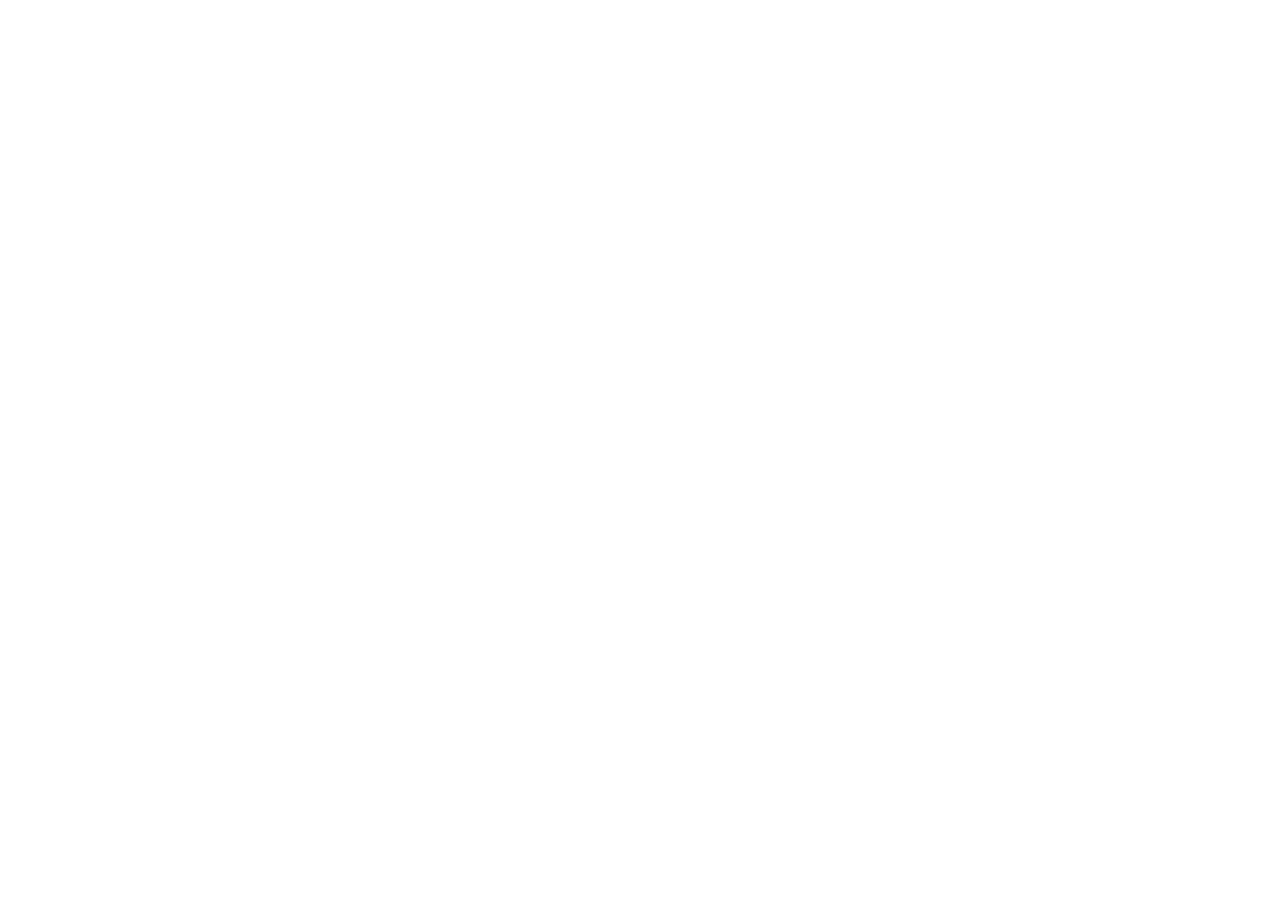
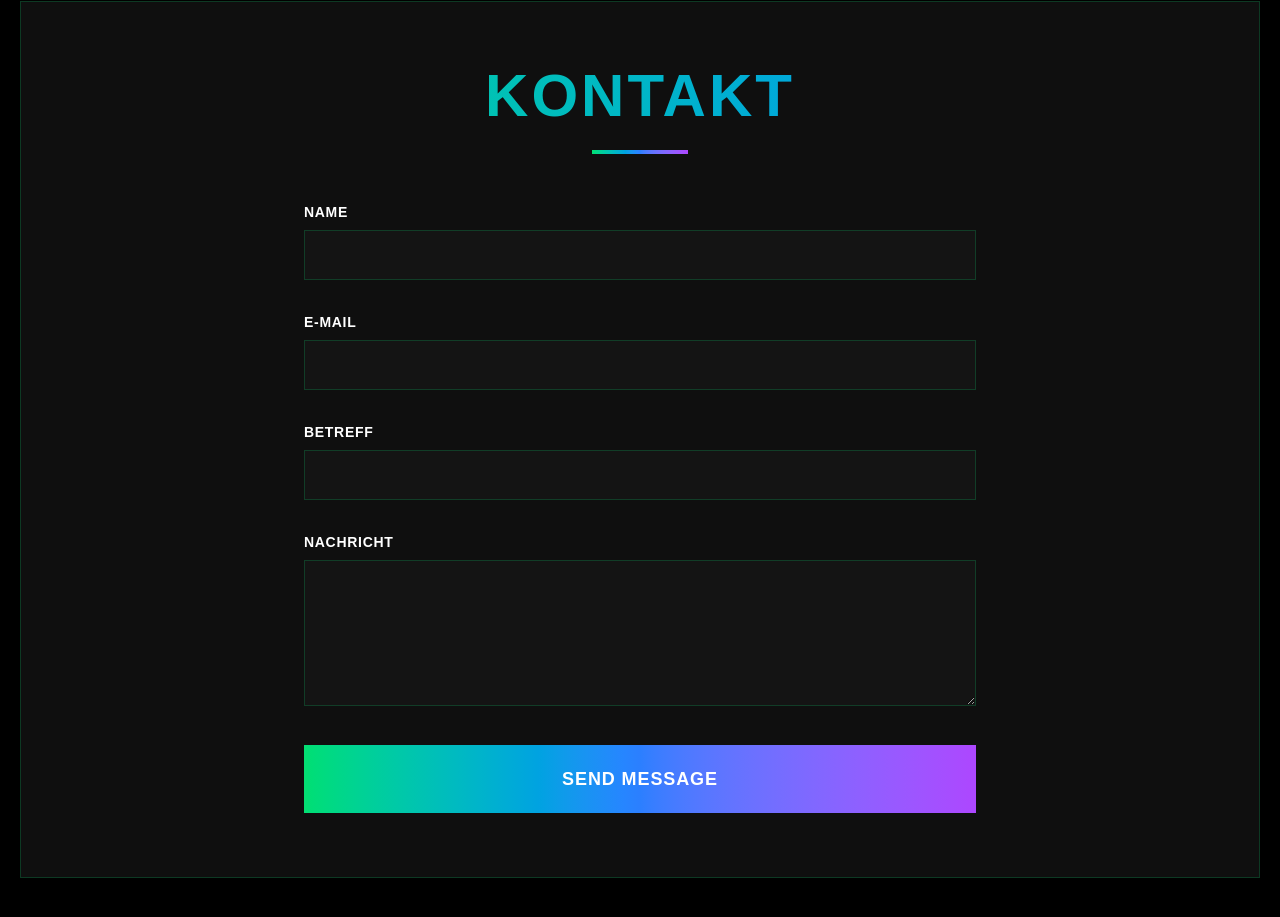
Before and after one commit to BlackReacon/portfolio, a Next.js app: page / in a window 1280 px wide. Shown: the part 4075-4992 px from the top of the page. Before the commit the page ends 3948 px from the top, so only its background shows below. Built offline with nearby package versions, Linux system fonts and the light colour scheme.

Commit message:
Added ContactPage

```diff
--- a/src/app/page.tsx
+++ b/src/app/page.tsx
@@ -2,6 +2,7 @@
 import Hero from "@/components/sections/hero/page";
 import SkillsPage from "@/components/sections/skills/page";
 import ProjectsPage from "@/components/sections/projects/page";
+import ContactPage from "@/components/sections/contact/page";
 
 export default function Home() {
   return (
@@ -11,6 +12,7 @@
         <About />
         <SkillsPage />
         <ProjectsPage/>
+        <ContactPage />
       </main>
     </div>
   );
--- /dev/null
+++ b/src/components/sections/contact/page.tsx
@@ -0,0 +1,37 @@
+export default function ContactPage() {
+    return (<>
+    <section id="contact" className="py-24">
+          <div className="container mx-auto px-5">
+            <div className="bg-[#0f0f0f] border border-green-400/20 my-8">
+              <div className="p-8 md:p-16">
+                <h2 className="text-4xl md:text-6xl font-extrabold uppercase tracking-wider text-center mb-12 bg-gradient-to-r from-green-400 to-blue-500 bg-clip-text text-transparent relative">
+                  KONTAKT
+                  <div className="w-24 h-1 bg-gradient-to-r from-green-400 via-blue-500 to-purple-500 mx-auto mt-6" />
+                </h2>
+                <form className="max-w-2xl mx-auto">
+                  <div className="mb-8">
+                    <label htmlFor="name" className="block mb-2 font-semibold uppercase tracking-wider text-sm">Name</label>
+                    <input type="text" id="name" required className="w-full px-4 py-3 bg-[#141414] border border-green-400/20 text-white" />
+                  </div>
+                  <div className="mb-8">
+                    <label htmlFor="email" className="block mb-2 font-semibold uppercase tracking-wider text-sm">E-Mail</label>
+                    <input type="email" id="email" required className="w-full px-4 py-3 bg-[#141414] border border-green-400/20 text-white" />
+                  </div>
+                  <div className="mb-8">
+                    <label htmlFor="subject" className="block mb-2 font-semibold uppercase tracking-wider text-sm">Betreff</label>
+                    <input type="text" id="subject" required className="w-full px-4 py-3 bg-[#141414] border border-green-400/20 text-white" />
+                  </div>
+                  <div className="mb-8">
+                    <label htmlFor="message" className="block mb-2 font-semibold uppercase tracking-wider text-sm">Nachricht</label>
+                    <textarea id="message" rows={5} required className="w-full px-4 py-3 bg-[#141414] border border-green-400/20 text-white" />
+                  </div>
+                  <button type="submit" className="w-full px-6 py-5 bg-gradient-to-r from-green-400 via-blue-500 to-purple-500 text-white text-lg font-bold uppercase tracking-wider">
+                    SEND MESSAGE
+                  </button>
+                </form>
+              </div>
+            </div>
+          </div>
+        </section>
+    </>);
+};
```
